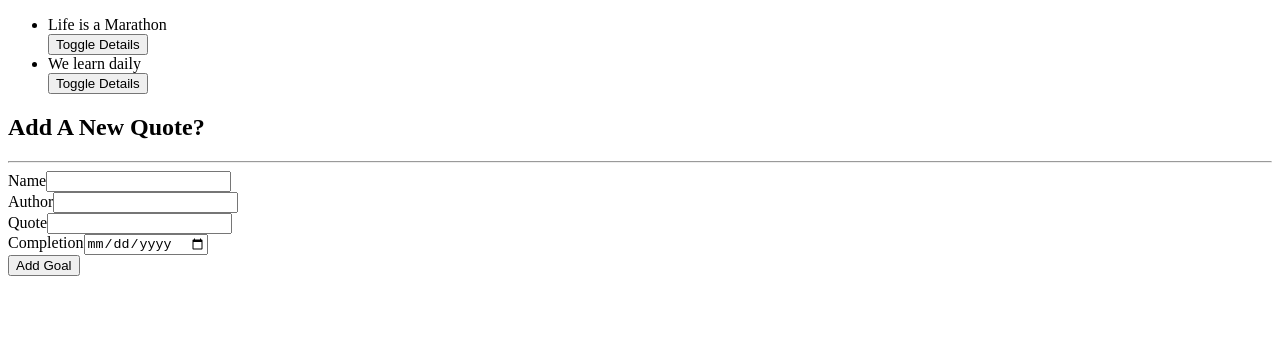
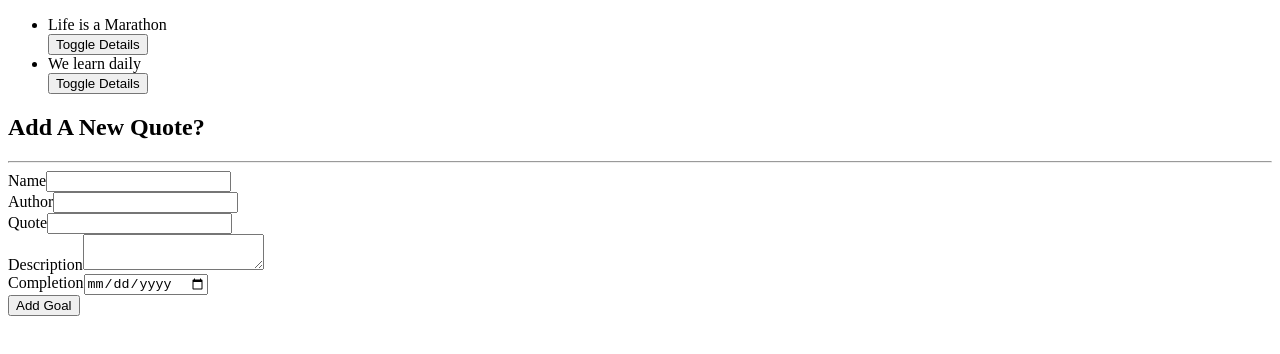
Before and after one commit to sheready/quotes, an Angular app: page / in a window 1280 px wide. Shown: the top 354 px of the page. Built offline with nearby package versions, Linux system fonts and the light colour scheme.

Commit message:
add ngSubmit

```diff
--- a/src/app/app.component.ts
+++ b/src/app/app.component.ts
@@ -7,5 +7,5 @@ import { Quote } from './quote';
   styleUrls: ['./app.component.css']
 })
 export class AppComponent {
-
+  title = 'quotes';
 }
--- a/src/app/date-ago.pipe.ts
+++ b/src/app/date-ago.pipe.ts
@@ -6,7 +6,7 @@ import { Pipe, PipeTransform } from '@angular/core';
 })
 export class DateAgoPipe implements PipeTransform {
   transform(value: any): any {
-    const today: Date = new Date();
+    let today: Date = new Date();
     const todayWithNoTime: any = new Date(today.getFullYear(), today.getMonth(), today.getDate())
     const dateDifference = (todayWithNoTime - value) / 1000;
 
--- a/src/app/form/form.component.html
+++ b/src/app/form/form.component.html
@@ -1,11 +1,11 @@
 <div class="container-fluid">
   <h2 class="text-center">Add A New Quote?</h2>
   <hr>
-  <form >
+  <form (ngSubmit)='submitQuote()' #quoteForm = 'ngForm' >
       <div class="form-group">
 
           <label for="name">Name</label>
-          <input type="text" required class="form-control"  #newname name="name">
+          <input type="text" class="form-control" required id="name" [(ngModel)] = "newQuote.name" #newname='ngModel' name="name">
 
       </div>
       <div class="form-group">
@@ -20,6 +20,12 @@
           <input class="form-control" #newquote  required>
 
       </div>
+      <div class="form-group">
+
+        <label for="description">Description</label>
+        <textarea class="form-control" id="description" #newdescription required></textarea>
+
+    </div>
 
     <div class="form-group">
 
@@ -28,7 +34,7 @@
 
     </div>
 
-  <button type="submit" (click)="addArticle( newname , newauthor , newquote, newcomplete)">Add Goal</button>
+  <button type="submit" class="btn btn-success">Add Goal</button>
   </form>
 
 </div>
--- a/src/app/form/form.component.ts
+++ b/src/app/form/form.component.ts
@@ -1,4 +1,7 @@
-import { Component, OnInit, HostBinding } from '@angular/core';
+import { Component, OnInit, HostBinding, Output, EventEmitter } from '@angular/core';
+import { Article } from '../article';
+import { Quote} from '../quote';
+
 
 @Component({
   selector: 'app-form',
@@ -7,10 +10,13 @@ import { Component, OnInit, HostBinding } from '@angular/core';
 })
 export class FormComponent implements OnInit {
 
-addArticle(name: HTMLInputElement, author: HTMLInputElement, quote: HTMLInputElement, completeDate: HTMLInputElement ): boolean{
+newQuote = new Quote('', '', '', '', new Date());
+@Output() addQuote = new EventEmitter<Quote>();
 
-  return false;
+submitQuote(){
+  this.addQuote.emit(this.newQuote);
 }
+
 
 constructor() {
 
--- a/src/app/quotes/quotes.component.html
+++ b/src/app/quotes/quotes.component.html
@@ -8,5 +8,5 @@
   </ul>
 </div>
 <div class="container">
-  <app-form></app-form>
+  <app-form (addQuote)="addNewQuote($event)"></app-form>
 </div>
--- a/src/app/quotes/quotes.component.ts
+++ b/src/app/quotes/quotes.component.ts
@@ -1,5 +1,6 @@
 import { Component, OnInit } from '@angular/core';
 import { Quote } from '../quote';
+
 
 
 @Component({
@@ -10,14 +11,18 @@ import { Quote } from '../quote';
 export class QuotesComponent implements OnInit {
   title = 'quotes';
   quote: Quote[] = [
-    new Quote('Sam', 'Nipsey Hussle', 'Life is a Marathon', ' The Author is Nipsey Hussle', new Date(2019, 6, 9)),
+    new Quote('Sam', 'Nipsey Hussle', 'Life is a Marathon', ' From the mixtape Crenshaw', new Date(2019, 6, 9)),
     new Quote ('Cane', 'Marilyn Monroe', 'We learn daily', ' Great beauty', new Date(2019, 6, 9)),
 
   ];
-  toggleDetails(index){
+  addNewQuote(quote){
+    quote.completeQuote = new Date(quote.completeQuote);
+    this.quote.push(quote);
+  }
+toggleDetails(index){
     this.quote[index].showDescription = !this.quote[index].showDescription;
   }
-  completeQuote(isComplete, index){
+completeQuote(isComplete, index){
     if (isComplete){
       this.quote.splice(index, 1);
     }
```
Also changed, not shown: src/app/app.module.ts (+4 -3 lines).
